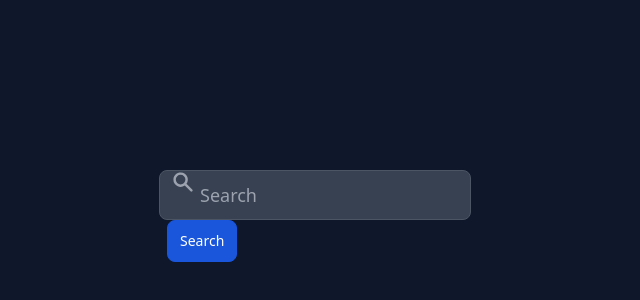
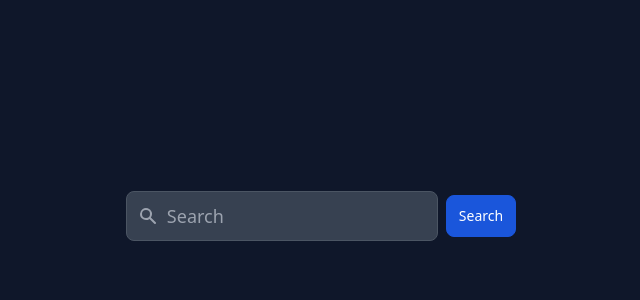
Before and after one commit to LeonEstrak/pokedex, a React (Create React App) app: page / in a window 1280 px wide. Shown: the part 184-484 px from the top of the page, without its empty margins (325-965 px from the left). Built offline with nearby package versions, Linux system fonts and the light colour scheme.

Commit message:
Corrected Searchbar

```diff
--- a/src/components/searchbar.tsx
+++ b/src/components/searchbar.tsx
@@ -5,11 +5,11 @@ function Searchbar() {
   const [pokemonName, setPokemonName] = useState("");
   const navigate = useNavigate();
   return (
-    <div className="flex items-center">
-      <div className="relative w-full">
-        <div className="flex inset-y-0 left-0   pl-3 pointer-events-none">
+    <div className="flex px-4 items-center justify-center">
+      <div className="relative mr-3">
+        <div className="absolute left-6 bottom-2.5 items-center pointer-events-none">
           <svg
-            className="w-6 h-6 absolute text-gray-400"
+            className="w-5 h-5 absolute text-gray-400"
             fill="currentColor"
             viewBox="0 0 20 20"
             xmlns="http://www.w3.org/2000/svg"
@@ -21,6 +21,7 @@ function Searchbar() {
               clipRule="evenodd"
             ></path>
           </svg>
+        </div>
       </div>
       <input
         type="text"
@@ -43,7 +44,6 @@ function Searchbar() {
         Search
       </button>
     </div>
-    </div>
   );
 }
 
```
Lines whose indentation alone changed are shown as unchanged.
